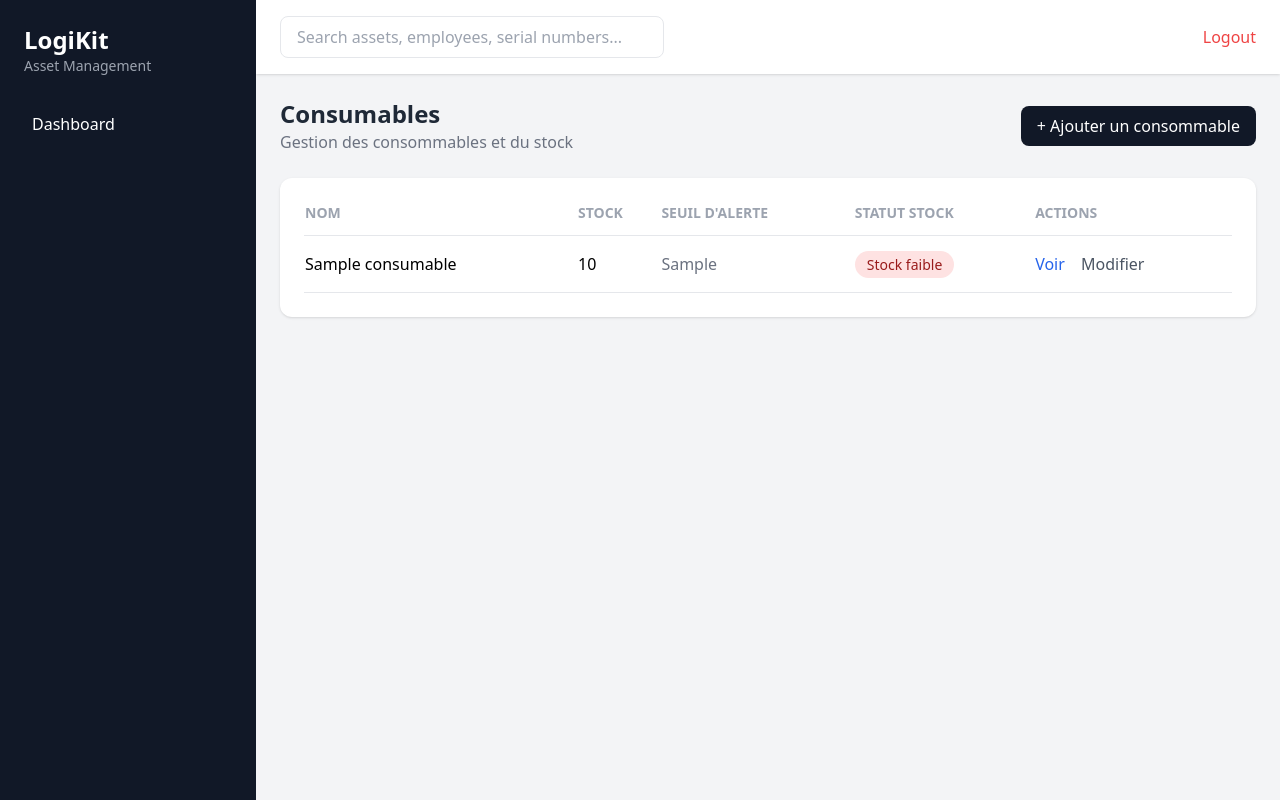
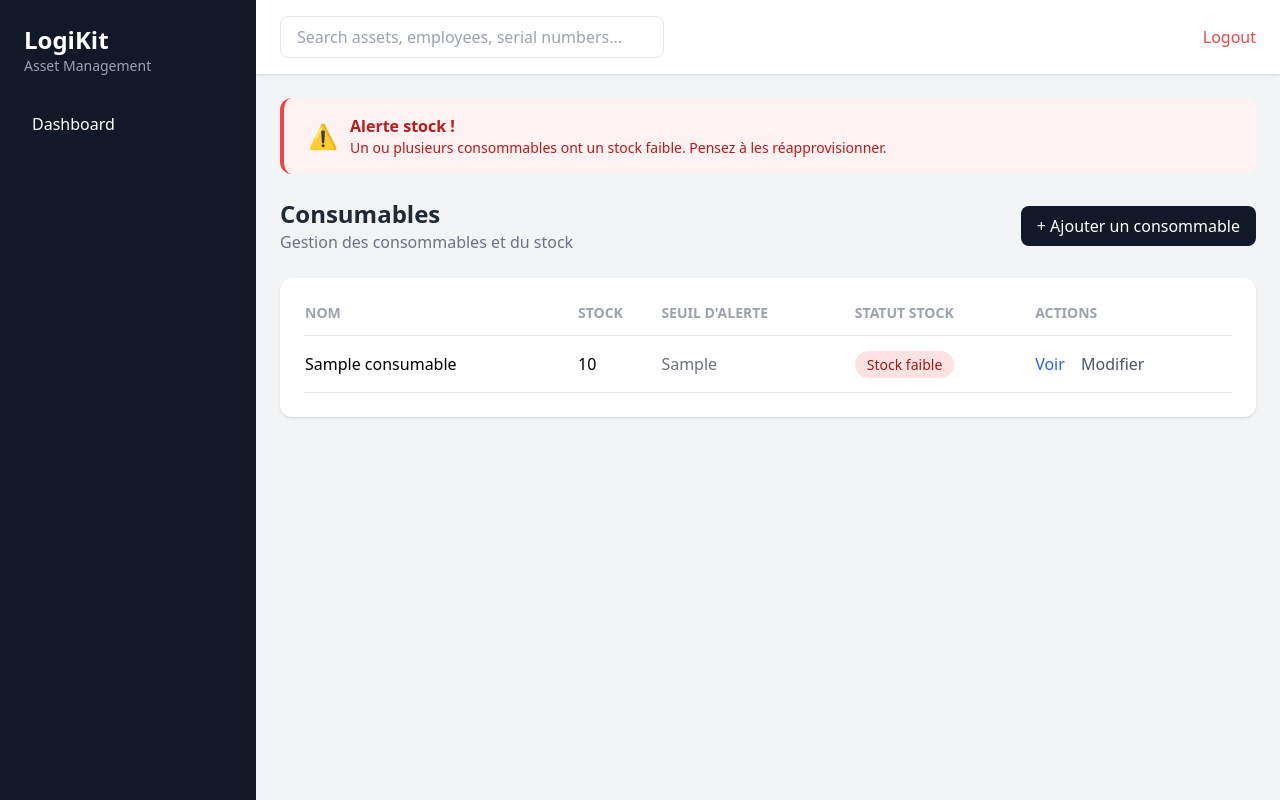
Before and after one commit to rayanetab/logikit, a Symfony app: template templates/consumable/index.html.twig in a window 1280 px wide. Run offline with Twig, Linux system fonts and the light colour scheme; the template is opened without the code that fills it: most values are stand-ins (such as "Sample title", 1, 10 or a date in 2020); some libraries are stand-ins or nearby versions.

Commit message:
Alertes stock + pagination assignments

```diff
--- a/templates/consumable/index.html.twig
+++ b/templates/consumable/index.html.twig
@@ -3,6 +3,24 @@
 {% block title %}Consumables - LogiKit{% endblock %}
 
 {% block body %}
+{# Bannière alerte stock #}
+{% set hasAlert = false %}
+{% for consumable in consumables %}
+    {% if consumable.stockQuantity <= (consumable.stockAlertThreshold ?? 5) %}
+        {% set hasAlert = true %}
+    {% endif %}
+{% endfor %}
+
+{% if hasAlert %}
+<div class="bg-red-50 border-l-4 border-red-500 text-red-700 px-6 py-4 rounded-xl mb-6 flex items-center gap-3">
+    <span class="text-2xl">⚠️</span>
+    <div>
+        <p class="font-bold">Alerte stock !</p>
+        <p class="text-sm">Un ou plusieurs consommables ont un stock faible. Pensez à les réapprovisionner.</p>
+    </div>
+</div>
+{% endif %}
+
 <div class="mb-6 flex justify-between items-center">
     <div>
         <h1 class="text-2xl font-bold text-gray-800">Consumables</h1>
```
